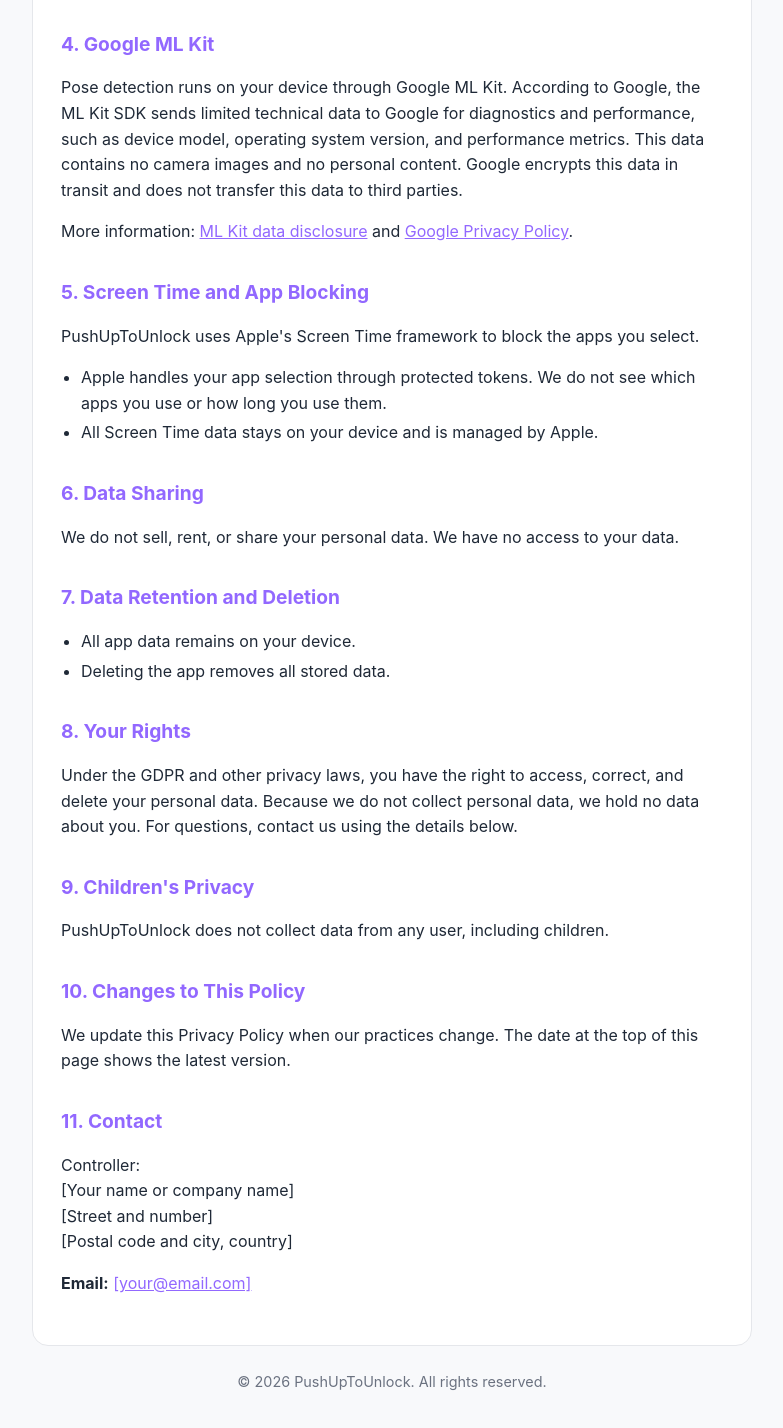
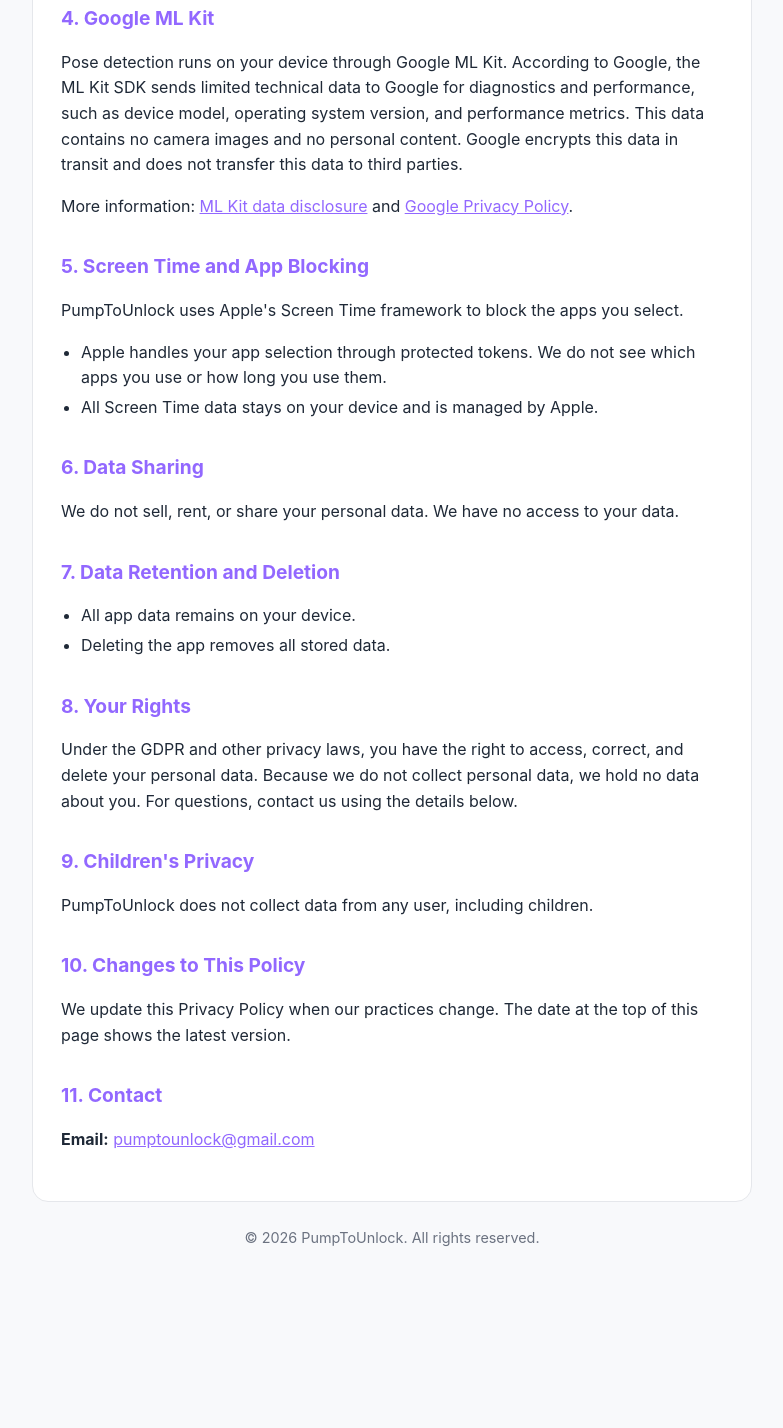
Before and after one commit to mhdchaker/privacy-policy, a plain HTML site: page index.html in a window 1280 px wide. Shown: the part 1150-2578 px from the top of the page, without its empty margins (248-1031 px from the left). After the commit the page ends 2459 px from the top, so only its background shows below. Drawn offline with Linux system fonts and the light colour scheme.

Commit message:
App name angepasst

```diff
--- a/index.html
+++ b/index.html
@@ -3,7 +3,7 @@
 <head>
   <meta charset="UTF-8">
   <meta name="viewport" content="width=device-width, initial-scale=1">
-  <title>PushUpToUnlock Privacy Policy</title>
+  <title>PumpToUnlock Privacy Policy</title>
   <style>
     :root {
       --bg: #F8F9FB;
@@ -70,12 +70,12 @@
     <p class="updated">Last updated: October 2, 2026</p>
 
     <div class="intro">
-      <strong>PushUpToUnlock is built with privacy in mind.</strong><br>
+      <strong>PumpToUnlock is built with privacy in mind.</strong><br>
       We do not collect, store, or share your personal data. All core functions run on your device.
     </div>
 
     <h2>1. Overview</h2>
-    <p>PushUpToUnlock ("we", "our", or "us") respects your privacy. This Privacy Policy explains how information is handled when you use the PushUpToUnlock mobile application.</p>
+    <p>PumpToUnlock ("we", "our", or "us") respects your privacy. This Privacy Policy explains how information is handled when you use the PumpToUnlock mobile application.</p>
     <ul>
       <li>No account required. You start right away.</li>
       <li>No personal data collected by us</li>
@@ -94,7 +94,7 @@
     <p>This data stays on your device. Deleting the app removes all stored data.</p>
 
     <h2>3. Camera Usage and Push-Up Detection</h2>
-    <p>PushUpToUnlock uses your camera to count push-ups.</p>
+    <p>PumpToUnlock uses your camera to count push-ups.</p>
     <ul>
       <li>We use Google ML Kit Pose Detection to detect your body posture. On top of this, we apply our own tracking logic for accurate push-up counting.</li>
       <li>All image processing happens in real time on your device.</li>
@@ -108,7 +108,7 @@
     <p>More information: <a href="https://developers.google.com/ml-kit/android-data-disclosure" target="_blank" rel="noopener">ML Kit data disclosure</a> and <a href="https://policies.google.com/privacy" target="_blank" rel="noopener">Google Privacy Policy</a>.</p>
 
     <h2>5. Screen Time and App Blocking</h2>
-    <p>PushUpToUnlock uses Apple's Screen Time framework to block the apps you select.</p>
+    <p>PumpToUnlock uses Apple's Screen Time framework to block the apps you select.</p>
     <ul>
       <li>Apple handles your app selection through protected tokens. We do not see which apps you use or how long you use them.</li>
       <li>All Screen Time data stays on your device and is managed by Apple.</li>
@@ -127,22 +127,16 @@
     <p>Under the GDPR and other privacy laws, you have the right to access, correct, and delete your personal data. Because we do not collect personal data, we hold no data about you. For questions, contact us using the details below.</p>
 
     <h2>9. Children's Privacy</h2>
-    <p>PushUpToUnlock does not collect data from any user, including children.</p>
+    <p>PumpToUnlock does not collect data from any user, including children.</p>
 
     <h2>10. Changes to This Policy</h2>
     <p>We update this Privacy Policy when our practices change. The date at the top of this page shows the latest version.</p>
 
     <h2>11. Contact</h2>
-    <p>
-      Controller:<br>
-      [Your name or company name]<br>
-      [Street and number]<br>
-      [Postal code and city, country]
-    </p>
-    <p><strong>Email:</strong> <a href="mailto:your@email.com">[your@email.com]</a></p>
+    <p><strong>Email:</strong> <a href="mailto:pumptounlock@gmail.com">pumptounlock@gmail.com</a></p>
   </div>
 
-  <footer>© 2026 PushUpToUnlock. All rights reserved.</footer>
+  <footer>© 2026 PumpToUnlock. All rights reserved.</footer>
 </main>
 </body>
 </html>
```
